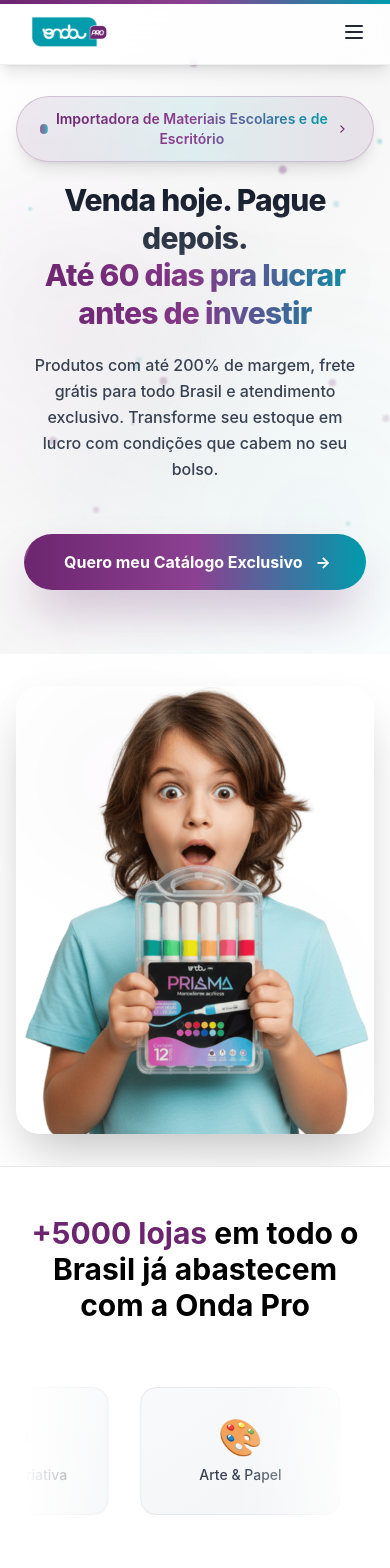
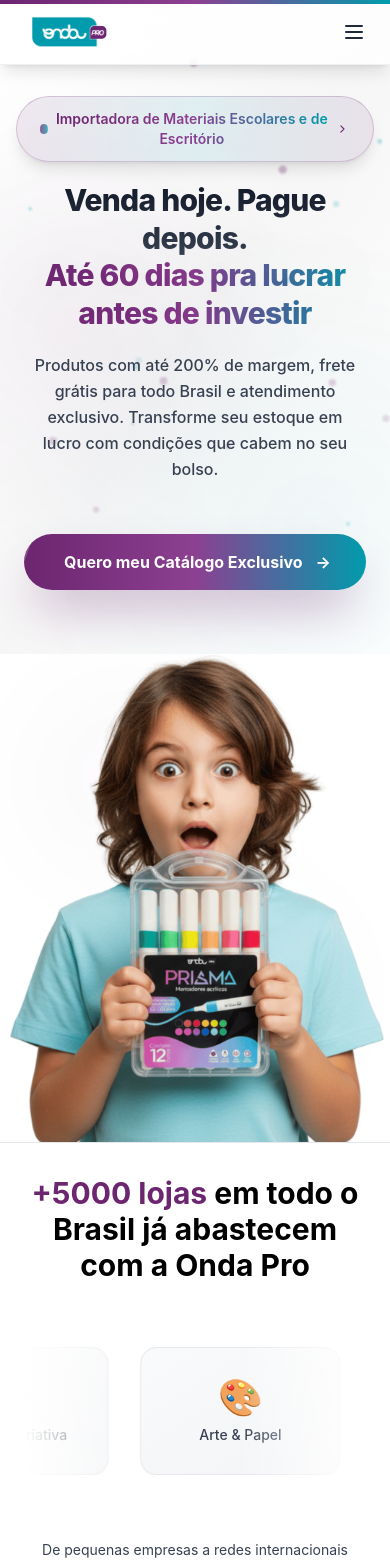
Before and after one commit to vblendo1/landingpage-onda, a React (Vite) app: page / in a window 390 px wide. Shown: the top 1568 px of the page. Built offline with nearby package versions, Linux system fonts and the light colour scheme.

Commit message:
Updated HeroImageMobile.tsx

```diff
--- a/src/components/HeroImageMobile.tsx
+++ b/src/components/HeroImageMobile.tsx
@@ -2,31 +2,31 @@ import { motion } from 'framer-motion';
 
 const HeroImageMobile = () => {
   return (
-    <section className="lg:hidden py-8 bg-white relative overflow-hidden">
+    <section className="lg:hidden bg-white relative overflow-hidden">
       <div className="absolute inset-0 opacity-5">
         <div className="absolute top-10 left-10 w-48 h-48 bg-gradient-to-br from-[#6c256f] to-transparent rounded-full blur-3xl"></div>
         <div className="absolute bottom-10 right-10 w-48 h-48 bg-gradient-to-br from-[#009bac] to-transparent rounded-full blur-3xl"></div>
       </div>
 
       <motion.div
-        className="relative z-10 max-w-md mx-auto px-4"
+        className="relative z-10"
         initial={{ opacity: 0, y: 30 }}
         whileInView={{ opacity: 1, y: 0 }}
         viewport={{ once: true, amount: 0.3 }}
         transition={{ duration: 0.6, ease: [0.4, 0, 0.2, 1] }}
       >
         <motion.div
-          className="relative rounded-3xl overflow-hidden shadow-2xl"
+          className="relative"
           whileHover={{ scale: 1.02 }}
           transition={{ duration: 0.3 }}
         >
           <motion.div
-            className="absolute inset-0 bg-gradient-to-br from-[#6c256f]/10 to-[#009bac]/10 opacity-0 hover:opacity-100 transition-opacity duration-300"
+            className="absolute inset-0 bg-gradient-to-br from-[#6c256f]/10 to-[#009bac]/10 opacity-0 hover:opacity-100 transition-opacity duration-300 pointer-events-none"
           />
           <img
             src="/Garoto Site - Hero.png"
             alt="Criança com produtos ONDA PRO"
-            className="w-full h-auto object-cover"
+            className="w-full h-auto object-contain"
             loading="eager"
           />
         </motion.div>
--- a/src/components/ui/logos3.tsx
+++ b/src/components/ui/logos3.tsx
@@ -16,7 +16,7 @@ export const Logos3 = () => {
   const tripleLogos = [...logos, ...logos, ...logos];
 
   return (
-    <section className="py-12 bg-white border-y border-gray-200 overflow-hidden">
+    <section className="pt-8 pb-12 bg-white border-y border-gray-200 overflow-hidden">
       <div className="max-w-7xl mx-auto px-6">
         <AnimatedSection>
           <h2 className="text-3xl md:text-4xl font-bold text-center mb-4">
```
